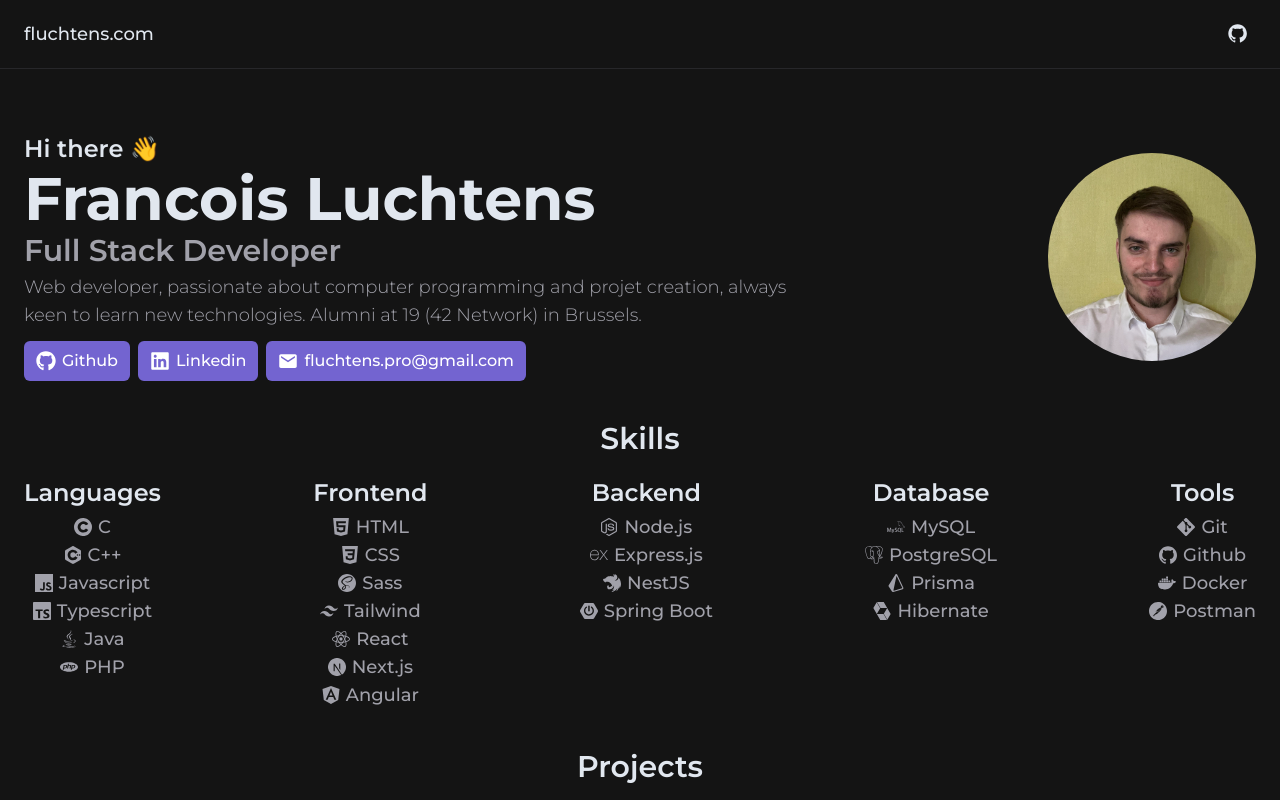
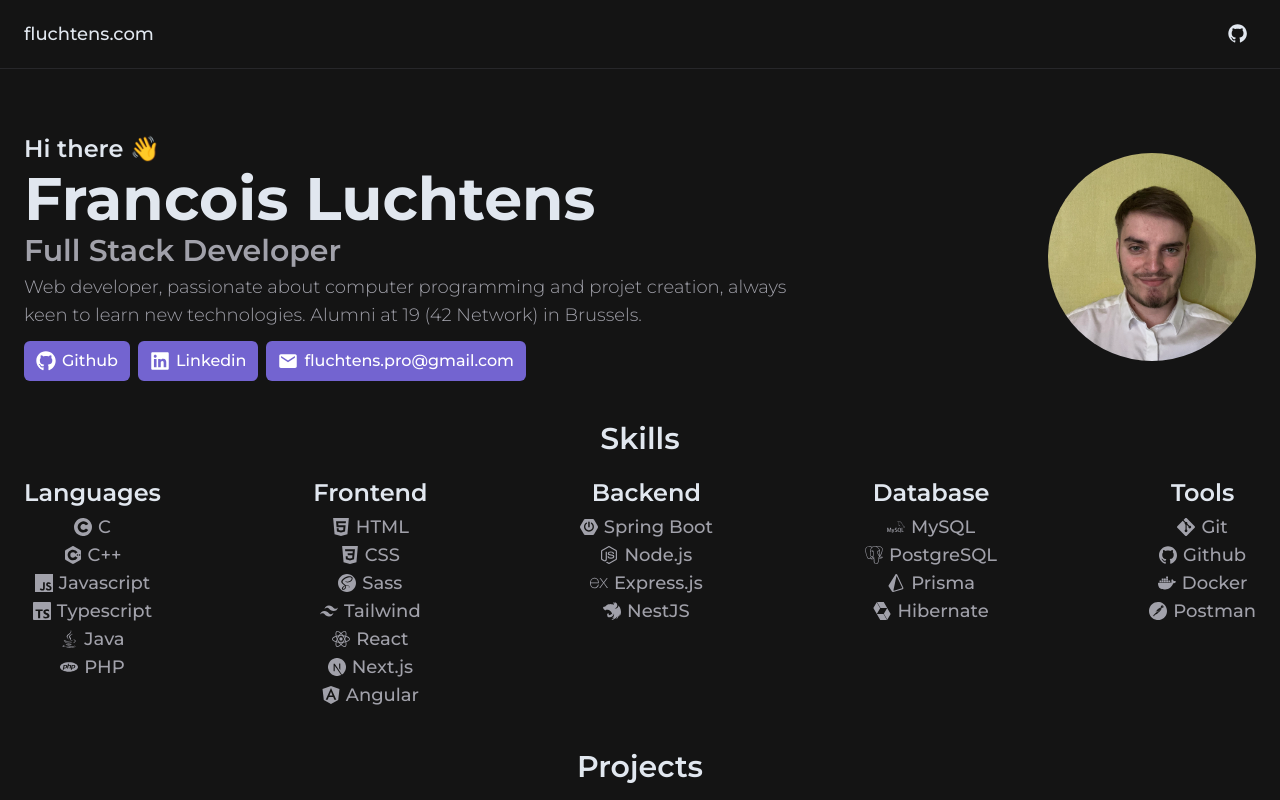
Before and after one commit to fluchtens/fluchtens, a Next.js app in the folder app/: page / in a window 1280 px wide. Shown: the top 800 px of the page. Built offline with nearby package versions, Linux system fonts and the light colour scheme.

Commit message:
update skills category

```diff
--- a/app/src/app/page.tsx
+++ b/app/src/app/page.tsx
@@ -2,7 +2,7 @@
 
 import { About } from "@/components/sections/about/about";
 import { Projects } from "@/components/sections/Projects/Projects";
-import { Skills } from "@/components/sections/Skills/Skills";
+import { Skills } from "@/components/sections/skills/skills";
 
 export default async function Home() {
   return (
--- a/app/src/components/sections/Projects/Projects.tsx
+++ b/app/src/components/sections/Projects/Projects.tsx
@@ -2,7 +2,7 @@
 
 import { Button } from "@/components/ui/button";
 import { Carousel, CarouselContent, CarouselItem, CarouselNext, CarouselPrevious } from "@/components/ui/carousel";
-import { CategoryTitle } from "@/components/ui/CategoryTitle";
+import { CategoryTitle } from "@/components/utils/category-title";
 import { Config } from "@/types/config.interface";
 import Link from "next/link";
 import { FiExternalLink } from "react-icons/fi";
--- a/app/src/components/sections/Skills/Skills.tsx
+++ b/app/src/components/sections/Skills/Skills.tsx
@@ -1,6 +1,6 @@
 "use server";
 
-import { CategoryTitle } from "@/components/ui/CategoryTitle";
+import { CategoryTitle } from "@/components/utils/category-title";
 import { ReactNode } from "react";
 import { FaJava } from "react-icons/fa";
 import {
@@ -30,24 +30,14 @@ import {
   SiTypescript,
 } from "react-icons/si";
 
-interface SkillCategoryProps {
-  name: string;
-  children: ReactNode;
-}
-
-const SkillCategory = ({ name, children }: SkillCategoryProps) => (
+const SkillCategory = ({ name, children }: { name: string; children: ReactNode }) => (
   <div className="flex-col flex justify-center items-center gap-1 text-center">
-    <label className="text-xl md:text-2xl font-semibold">{name}</label>
-    <ul className="flex-col flex text-base md:text-lg font-medium text-zinc-400">{children}</ul>
+    <label className="text-xl lg:text-2xl font-semibold">{name}</label>
+    <ul className="flex-col flex text-base lg:text-lg font-medium text-muted-foreground">{children}</ul>
   </div>
 );
 
-interface SkillElementProps {
-  name: string;
-  icon: ReactNode;
-}
-
-const SkillElement = ({ name, icon }: SkillElementProps) => (
+const SkillElement = ({ name, icon }: { name: string; icon: ReactNode }) => (
   <li className="flex justify-center items-center gap-1.5">
     {icon}
     <span className="">{name}</span>
@@ -76,10 +66,10 @@ export const Skills = () => (
         <SkillElement name="Angular" icon={<SiAngular />} />
       </SkillCategory>
       <SkillCategory name="Backend">
+        <SkillElement name="Spring Boot" icon={<SiSpringboot />} />
         <SkillElement name="Node.js" icon={<SiNodedotjs />} />
         <SkillElement name="Express.js" icon={<SiExpress />} />
         <SkillElement name="NestJS" icon={<SiNestjs />} />
-        <SkillElement name="Spring Boot" icon={<SiSpringboot />} />
       </SkillCategory>
       <SkillCategory name="Database">
         <SkillElement name="MySQL" icon={<SiMysql />} />
--- a/app/src/components/ui/CategoryTitle.tsx
+++ /dev/null
@@ -1,9 +0,0 @@
-"use server";
-
-interface CategoryTitleProps {
-  title: string;
-}
-
-export const CategoryTitle = ({ title }: CategoryTitleProps) => (
-  <h1 className="text-3xl font-semibold text-center">{title}</h1>
-);
--- /dev/null
+++ b/app/src/components/utils/category-title.tsx
@@ -0,0 +1,3 @@
+"use server";
+
+export const CategoryTitle = ({ title }: { title: string }) => <h1 className="text-3xl font-semibold text-center">{title}</h1>;
```
